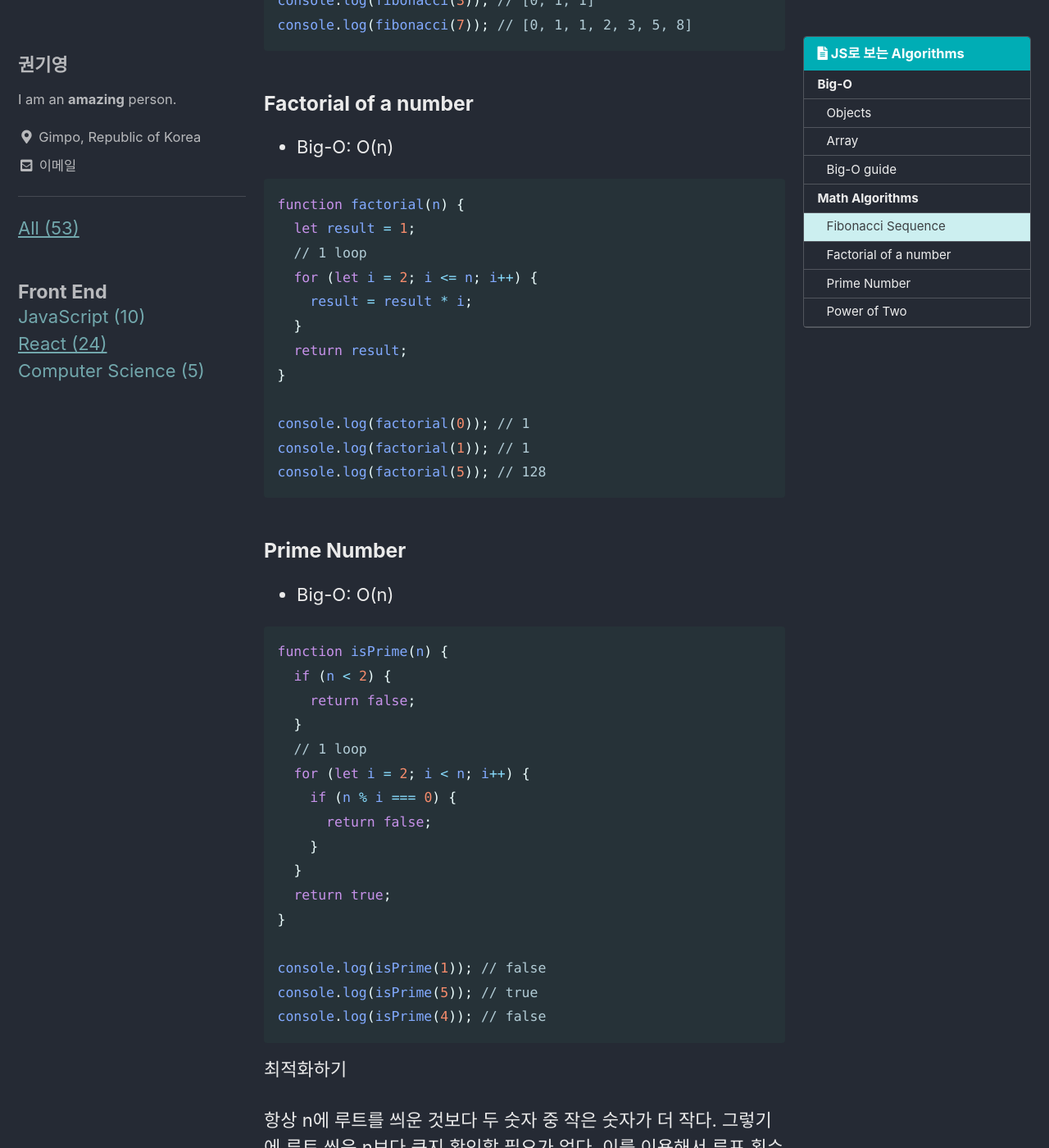
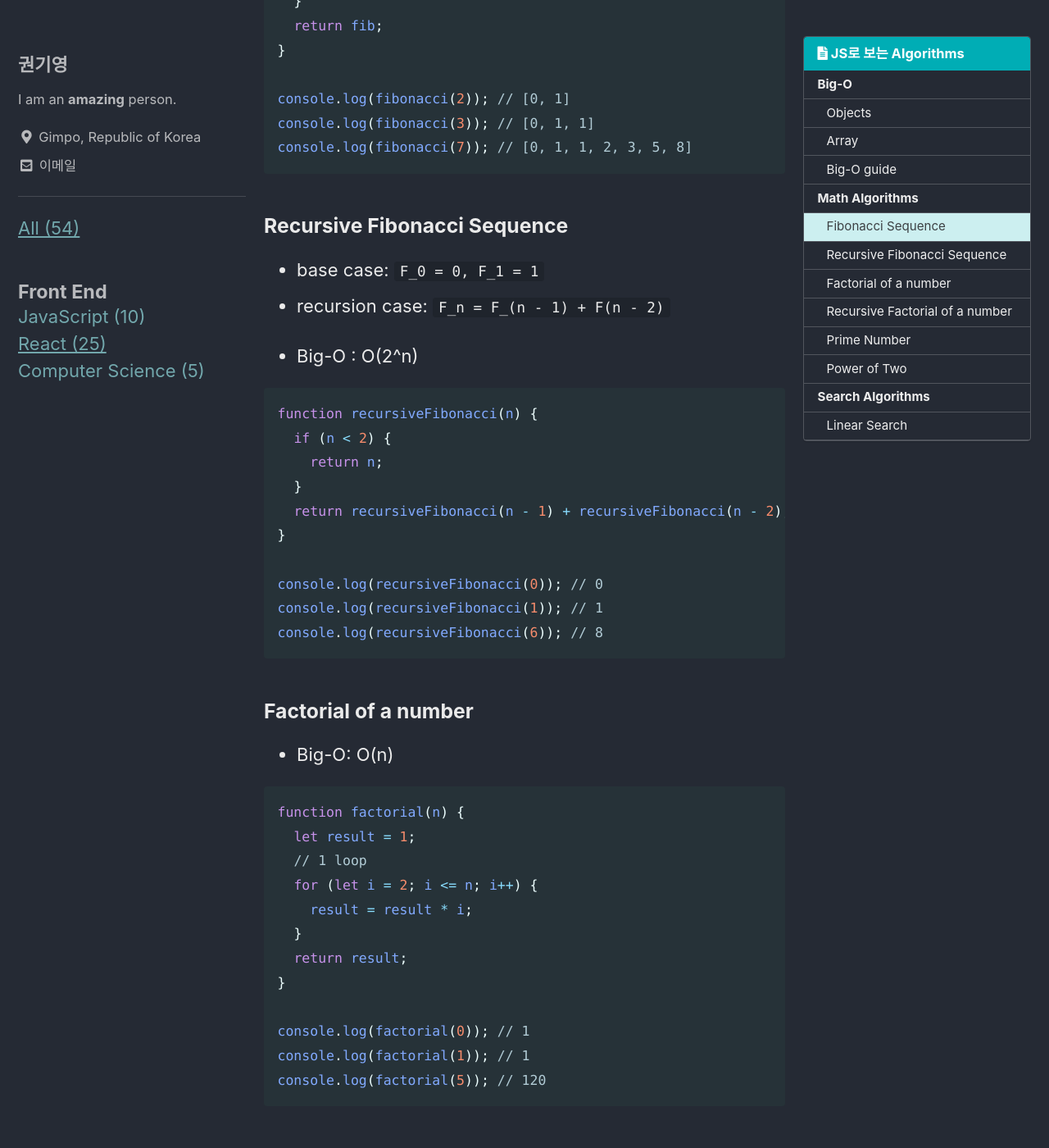
Before and after one commit to jhan117/jhan117.github.io, a Jekyll site: the page built from _posts/2023-01-05-js-algorithms-learn1.md, in a window 1280 px wide and 1400 px high, scrolled down 1826 px. Shown: the whole window at 82% size. Built offline with Jekyll 4.4.1, drawn with Linux system fonts in a browser that asks for light colours; cached includes are drawn as plain includes; comment, search, counter and statistics services are not loaded; some of the changed text lies outside the part shown.

Commit message:
TIL: 2023-01-07

````diff
--- a/_posts/2023-01-05-js-algorithms-learn1.md
+++ b/_posts/2023-01-05-js-algorithms-learn1.md
@@ -50,7 +50,11 @@ ForEach / map / filter / reduce - O(n)
 - 2 nested loops - O(n^2)
 - Input size reduced by half - O(logn)
 
+- Recursion = O(2^n)
+
 ## Math Algorithms
+
+- Recursion: base case 하나를 가져야 한다. 재귀 함수를 종료시킬 조건문을 말한다.
 
 ### Fibonacci Sequence
 
@@ -71,6 +75,26 @@ console.log(fibonacci(3)); // [0, 1, 1]
 console.log(fibonacci(7)); // [0, 1, 1, 2, 3, 5, 8]
 ```
 
+### Recursive Fibonacci Sequence
+
+- base case: `F_0 = 0, F_1 = 1`
+- recursion case: `F_n = F_(n - 1) + F(n - 2)`
+
+- Big-O : O(2^n)
+
+```js
+function recursiveFibonacci(n) {
+  if (n < 2) {
+    return n;
+  }
+  return recursiveFibonacci(n - 1) + recursiveFibonacci(n - 2);
+}
+
+console.log(recursiveFibonacci(0)); // 0
+console.log(recursiveFibonacci(1)); // 1
+console.log(recursiveFibonacci(6)); // 8
+```
+
 ### Factorial of a number
 
 - Big-O: O(n)
@@ -87,7 +111,27 @@ function factorial(n) {
 
 console.log(factorial(0)); // 1
 console.log(factorial(1)); // 1
-console.log(factorial(5)); // 128
+console.log(factorial(5)); // 120
+```
+
+### Recursive Factorial of a number
+
+- base case: `F_0 = 1,`
+- recursion case: `F_n = n * F(n - 1)`
+
+- Big-O : O(2^n)
+
+```js
+function recursiveFactorial(n) {
+  if (n === 0) {
+    return 1;
+  }
+  return n * recursiveFactorial(n - 1);
+}
+
+console.log(recursiveFactorial(0)); // 0
+console.log(recursiveFactorial(1)); // 1
+console.log(recursiveFactorial(5)); // 120
 ```
 
 ### Prime Number
@@ -196,6 +240,28 @@ console.log(isPowerOfTwoBitWise(2)); // true
 console.log(isPowerOfTwoBitWise(5)); // false
 ```
 
+## Search Algorithms
+
+### Linear Search
+
+- Big-O: O(n)
+
+```js
+function linearSearch(arr, target) {
+  // 1 loop
+  for (let i = 0; i < arr.length; i++) {
+    if (arr[i] === target) {
+      return i;
+    }
+    return -1;
+  }
+}
+
+console.log(linearSearch([-5, 2, 10, 4, 6], 10)); // 2
+console.log(linearSearch([-5, 2, 10, 4, 6], 6)); // 4
+console.log(linearSearch([-5, 2, 10, 4, 6], 20)); // -1
+```
+
 ---
 
 강의명
````
Also changed, not shown: other parts of _posts/2023-01-05-js-algorithms-learn1.md (+1 -1 lines), _posts/2023-01-07-react-learn22.md (added, +260 -0 lines).
